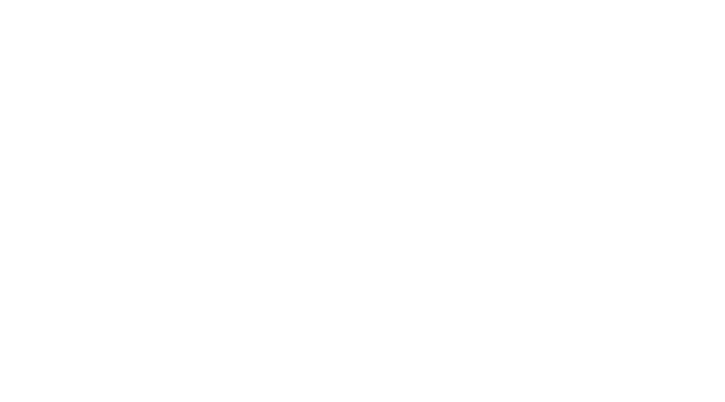
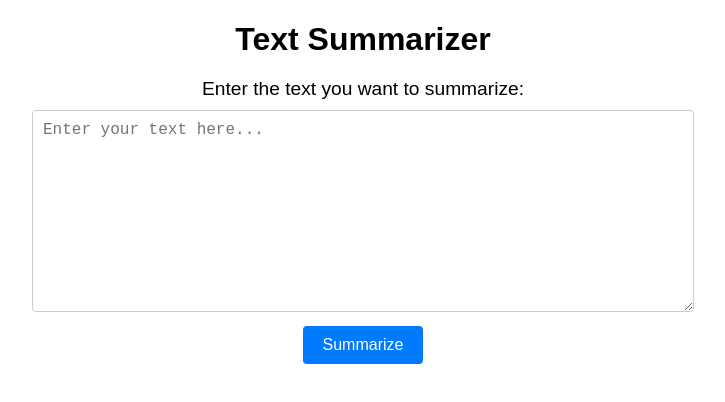
Before and after one commit to StrataLink/ScribeAI, a React (Create React App) app in the folder client/: page /summarize in a window 1280 px wide. Before the commit this address had no page. Shown: the top 402 px of the page, without its empty margins (277-1002 px from the left). Built offline with nearby package versions, Linux system fonts and the light colour scheme; the HTML template or start-up script is replaced by a standard one.

Commit message:
Summarization Frontend

```diff
--- a/client/src/App.tsx
+++ b/client/src/App.tsx
@@ -3,6 +3,7 @@ import { BrowserRouter as Router, Routes, Route } from "react-router-dom";
 import LandingPage from "./pages/LandingPage";
 import LoginPage from "./pages/LoginPage";
 import RegisterPage from "./pages/RegisterPage";
+import SummarizePage from "./pages/SummarizePage";
 
 function App() {
   return (
@@ -11,6 +12,7 @@ function App() {
         <Route path="/" element={<LandingPage />} />
         <Route path="/login" element={<LoginPage />} />
         <Route path="/register" element={<RegisterPage />} />
+        <Route path="/summarize" element={<SummarizePage />} />
       </Routes>
     </Router>
   );
--- /dev/null
+++ b/client/src/pages/SummarizePage.css
@@ -0,0 +1,43 @@
+/* SummarizePage.css */
+
+.SummarizeWhole {
+    text-align: center;
+    font-family: Arial, sans-serif;
+  }
+
+  .SummarizeTitle {
+    font-size: 2rem;
+    margin-bottom: 20px;
+  }
+
+  .SummarizeParagraph {
+    font-size: 1.2rem;
+    margin-bottom: 10px;
+  }
+
+  .SummarizeText {
+    width: 50%;
+    padding: 10px;
+    font-size: 1rem;
+    border: 1px solid #ccc;
+    border-radius: 4px;
+  }
+
+  .SummarizeButton {
+    background-color: #007BFF;
+    color: white;
+    font-size: 1rem;
+    padding: 10px 20px;
+    border: none;
+    border-radius: 4px;
+    cursor: pointer;
+    margin-top: 10px;
+  }
+
+  .SummarizeButton:hover {
+    background-color: #0056b3;
+  }
+
+  .SummarizeButton:active {
+    background-color: #004699;
+  }
--- /dev/null
+++ b/client/src/pages/SummarizePage.tsx
@@ -0,0 +1,34 @@
+import React, { useState } from 'react';
+import './SummarizePage.css';
+
+function SummarizePage() {
+  const [inputText, setInputText] = useState('');
+
+  const handleInputChange = (e: React.ChangeEvent<HTMLTextAreaElement>) => {
+    setInputText(e.target.value);
+  };
+
+  const handleSubmit = () => {
+    // You can handle the text input here, e.g., send it to the server for summarization
+    // For now, we'll just display the input text
+    alert(`Entered Text: ${inputText}`);
+  };
+
+  return (
+    <div className="SummarizeWhole">
+      <h1 className='SummarizeTitle'>Text Summarizer</h1>
+      <p className='SummarizeParagraph'>Enter the text you want to summarize:</p>
+      <textarea className='SummarizeText'
+        rows={10}
+        cols={50}
+        value={inputText}
+        onChange={handleInputChange}
+        placeholder="Enter your text here..."
+      />
+      <br />
+      <button className='SummarizeButton' onClick={handleSubmit}>Summarize</button>
+    </div>
+  );
+}
+
+export default SummarizePage;
```
